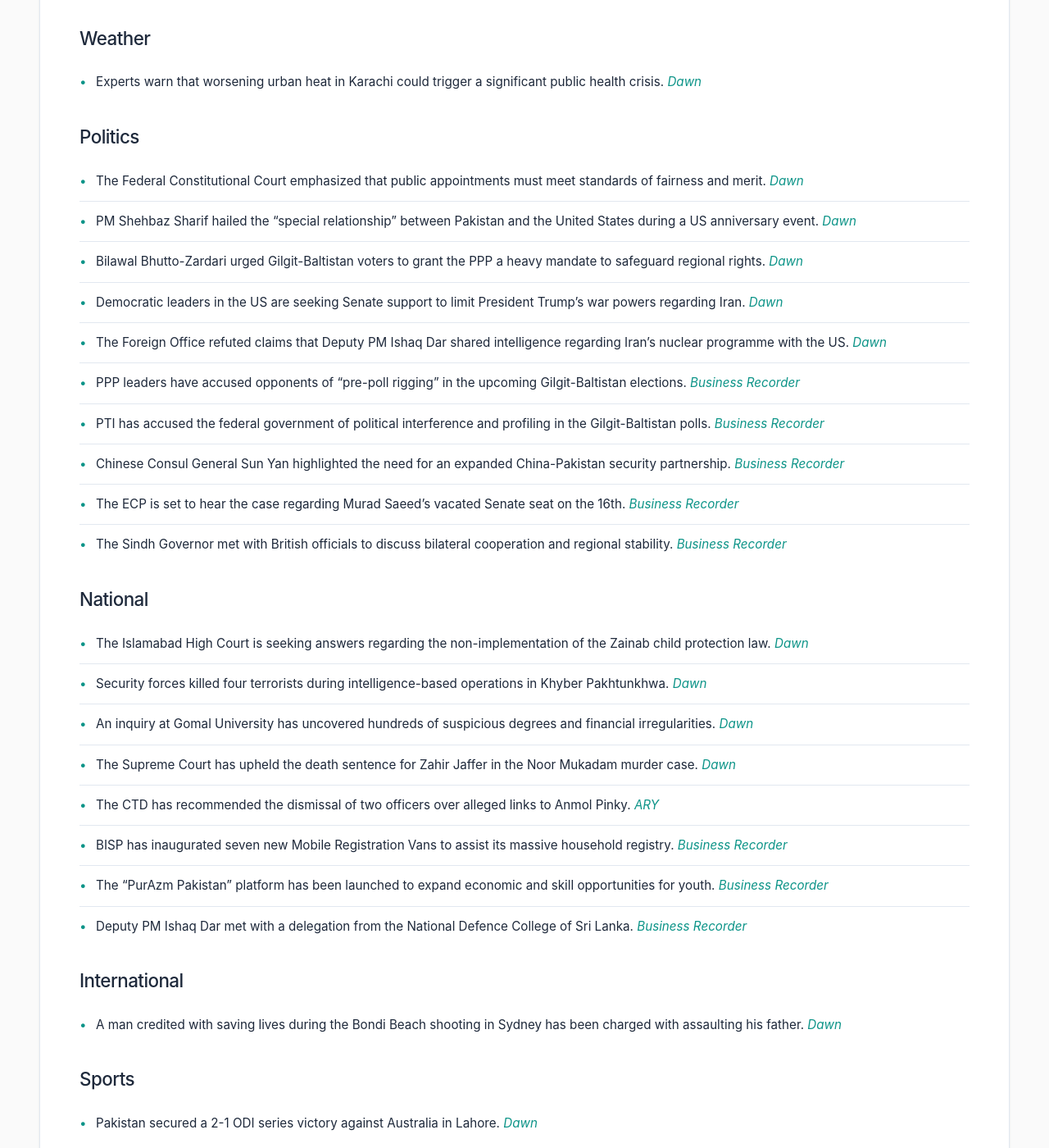
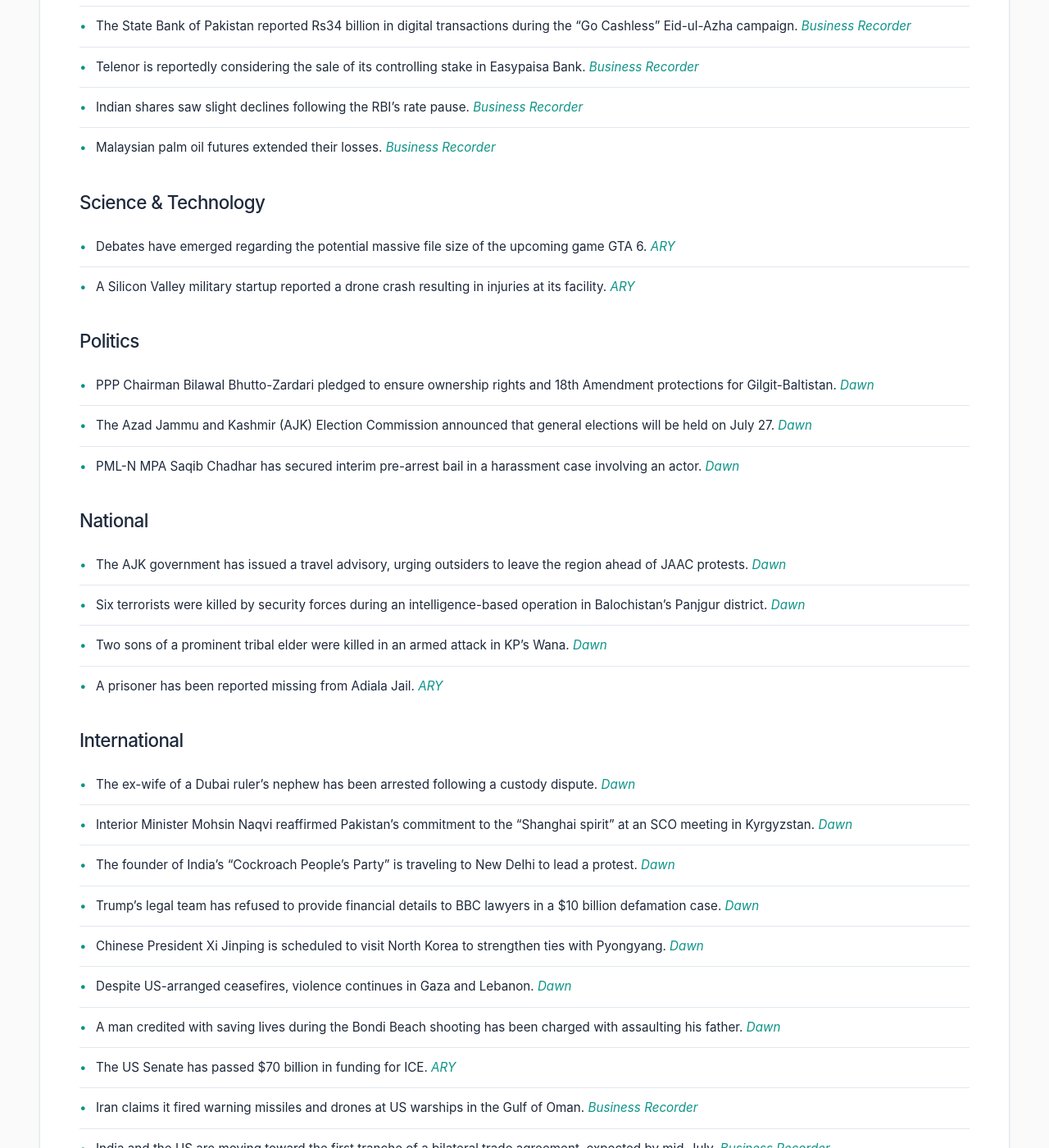
Before and after one commit to zsubzwary/news, a Jekyll site: the page built from en/index.md, in a window 1280 px wide and 1400 px high, scrolled down 1211 px. Shown: the whole window at 82% size. Built offline with Jekyll 4.4.1, drawn with Linux system fonts in a browser that asks for light colours; some web fonts are replaced; comment, search, counter and statistics services are not loaded; some of the changed text lies outside the part shown.

Commit message:
DateTime; 2026-06-05T16:04:38.610Z

```diff
--- a/en/index.md
+++ b/en/index.md
@@ -4,62 +4,71 @@ title: Pakistan News Briefing
 lang: en
 ---
 
-Published at: 05-Jun-2026 09:05PKT
+Published at: 05-Jun-2026 21:04PKT
 
-Time to read: 5 mins
+Time to read: 6 mins
 
 ### Economy
-- Government plans to introduce a centralised digital tax model to reduce direct contact between officials and taxpayers. *[Dawn](https://www.dawn.com/news/2005299/govt-eyes-centralised-tax-model-to-curb-official-taxpayer-contact)*
-- A widening trade deficit threatens to offset the recent growth in Pakistan's foreign exchange reserves. *[Dawn](https://www.dawn.com/news/2005286/soaring-trade-gap-emerges-as-black-hole-for-dollars)*
-- Nepra has announced electricity rate reductions for June, July, and August. *[Dawn](https://www.dawn.com/news/2005292/nepra-reduces-electricity-charges-for-three-months)*
-- Prime Minister Shehbaz Sharif has prioritized export-led growth and directed the NTC to facilitate investors. *[Dawn](https://www.dawn.com/news/2005209/pm-shehbaz-calls-export-led-growth-top-priority-urges-ntc-to-facilitate-investors)*
-- Indian shares are expected to open higher ahead of a key Reserve Bank of India policy decision. *[Business Recorder](https://www.brecorder.com/news/40424114/indian-shares-set-for-firmer-open-ahead-of-high-stakes-rbi-stance)*
-- Asian share markets declined as investors took profits on tech stocks amid stalling US-Iran peace talks. *[Business Recorder](https://www.brecorder.com/news/40424113/stocks-drop-as-ai-rally-pauses-us-iran-peace-talks-stall)*
-- The Japanese yen hit the 160-per-dollar level for the third consecutive session. *[Business Recorder](https://www.brecorder.com/news/40424112/yen-hits-key-160-level-for-third-session-dollar-buoyed-by-gulf-woes)*
-- Gold prices are set for a weekly loss due to Middle East tensions and inflation fears. *[Business Recorder](https://www.brecorder.com/news/40424111/gold-slips-set-for-weekly-loss-on-mideast-tensions-rate-hike-fears)*
-- Oil prices remain stable due to ongoing uncertainty surrounding a US-Iran peace deal. *[Business Recorder](https://www.brecorder.com/news/40424110/oil-little-changed-on-uncertainty-over-us-iran-peace-deal)*
-- The fifth and sixth tranches of the fuel subsidy scheme are scheduled for disbursement this month. *[Business Recorder](https://www.brecorder.com/news/40424071/5th-6th-tranches-of-fuel-subsidy-scheme-to-be-disbursed-this-month)*
-- PCDA has urged the FBR to reduce GST rates and ease compliance to prevent businesses from moving to the informal economy. *[Business Recorder](https://www.brecorder.com/news/40424077/gst-gradual-transition-to-single-digit-taxation-envisaged)*
-- Meezan Bank has surpassed PKR 1 billion in disbursements under the Apna Ghar housing finance programme. *[Business Recorder](https://www.brecorder.com/news/40424079/apna-ghar-programme-meezan-bank-surpasses-rs1bn-disbursements)*
-- FPCCI has called for the inclusion of women in national economic decision-making processes. *[Business Recorder](https://www.brecorder.com/news/40424075/fpcci-calls-for-womens-economic-inclusion-in-decisions)*
+- The government has launched the ‘Fixed Tax Asaan Scheme’ to bring small traders with annual turnovers up to Rs200 million into the tax net. *[Dawn](https://www.dawn.com/news/2005415/govt-launches-scheme-to-bring-small-shop-owners-into-tax-net)*
+- A new centralised digital tax operating model is planned to reduce direct contact between tax officials and taxpayers to curb collusion. *[Dawn](https://www.dawn.com/news/2005299/govt-eyes-centralised-tax-model-to-curb-official-taxpayer-contact)*
+- A widening trade deficit poses a threat to Pakistan's foreign exchange reserves. *[Dawn](https://www.dawn.com/news/2005286/soaring-trade-gap-emerges-as-black-hole-for-dollars)*
+- Nepra has announced a reduction in electricity charges for three months, including a significant per-unit reduction for July and August. *[Dawn](https://www.dawn.com/news/2005292/nepra-reduces-electricity-charges-for-three-months)*
+- A fixed tax scheme has been introduced for small traders ahead of the 2026-27 budget. *[ARY](https://arynews.tv/fixed-tax-scheme-introduced-for-small-traders-before-budget-2026-27)*
+- Current exchange rates for the Saudi Riyal and Omani Riyal against the Pakistani Rupee show varying trends. *[ARY](https://arynews.tv/saudi-riyal-to-pakistani-rupee-rate-today-june-5-2026) / [ARY](https://arynews.tv/omani-riyal-to-pakistani-rupee-rate-today-june-5-2026)*
+- Indian benchmark bonds rallied following the RBI's decision to pause interest rates. *[Business Recorder](https://www.brecorder.com/news/40424169/indian-bonds-rally-after-rbi-rate-pause-fx-boosting-measures)*
+- Sri Lankan shares continued their losing streak, marking a weekly decline. *[Business Recorder](https://www.brecorder.com/news/40424168/sri-lankan-shares-extend-losing-streak-to-five-sessions-logs-weekly-loss)*
+- India's ICICI Prudential AMC has temporarily restricted subscriptions for its gold ETF. *[Business Recorder](https://www.brecorder.com/news/40424159/indias-icici-prudential-amc-restricts-subscription-in-gold-etf)*
+- To support the Indian rupee, the government has scrapped capital gains tax on foreign investors in government debt. *[Business Recorder](https://www.brecorder.com/news/40424158/india-scraps-capital-gains-tax-on-foreign-investors-in-government-debt-to-support-indian-rupee)*
+- UAE stock markets recorded gains despite the stalling of US-Iran peace talks. *[Business Recorder](https://www.brecorder.com/news/40424164/uae-markets-gain-despite-stalled-us-iran-peace-talks)*
+- The Pakistan Textile Council warned that the country risks missing global supply chain shifts without pro-export budget measures. *[Business Recorder](https://www.brecorder.com/news/40424163/pakistan-risks-missing-global-supply-chain-shift-without-pro-export-budget-measures-ptc)*
+- The Indian rupee achieved its biggest daily gain in two months following RBI currency defense measures. *[Business Recorder](https://www.brecorder.com/news/40424152/indian-rupee-posts-biggest-daily-gain-in-2-months-as-rbi-ramps-up-currency-defence)*
+- Copper prices declined due to diminishing hopes for a peace deal between the US and Iran. *[Business Recorder](https://www.brecorder.com/news/40424154/fading-hopes-of-a-us-iran-peace-deal-push-copper-lower)*
+- Analysts suggest India's rupee protection measures could attract approximately $40 billion. *[Business Recorder](https://www.brecorder.com/news/40424151/indias-measures-to-protect-indian-rupee-seen-drawing-about-40-billion-analysts-say)*
+- The State Bank of Pakistan reported Rs34 billion in digital transactions during the "Go Cashless" Eid-ul-Azha campaign. *[Business Recorder](https://www.brecorder.com/news/40424157/eid-ul-azha-2026-sbp-says-go-cashless-campaign-saw-rs34bn-in-digital-transactions)*
+- Telenor is reportedly considering the sale of its controlling stake in Easypaisa Bank. *[Business Recorder](https://www.brecorder.com/news/40424155/telenor-considering-sale-of-pakistans-easypaisa-report)*
+- Indian shares saw slight declines following the RBI's rate pause. *[Business Recorder](https://www.brecorder.com/news/40424149/indian-shares-inch-lower-after-rbi-pause;log-weekly-losses-on-crude-surge-outflows)*
+- Malaysian palm oil futures extended their losses. *[Business Recorder](https://www.brecorder.com/news/40424153/palm-extends-losses-but-still-posts-third-weekly-gain)*
 
 ### Science & Technology
-- US company Vast has announced a mission to launch Haven-1, potentially the first commercial space station, by 2027. *[Dawn](https://www.dawn.com/news/2005177/vast-astronaut-mission-kicks-off-commercial-race-to-replace-iss)*
-
-### Weather
-- Experts warn that worsening urban heat in Karachi could trigger a significant public health crisis. *[Dawn](https://www.dawn.com/news/2005340/worsening-urban-heat-could-trigger-public-health-meltdown-expert-warns)*
+- Debates have emerged regarding the potential massive file size of the upcoming game GTA 6. *[ARY](https://arynews.tv/gta-6-file-size)*
+- A Silicon Valley military startup reported a drone crash resulting in injuries at its facility. *[ARY](https://arynews.tv/drone-crashes-and-severed-fingers-at-a-13-billion-silicon-valley-military-startup)*
 
 ### Politics
-- The Federal Constitutional Court emphasized that public appointments must meet standards of fairness and merit. *[Dawn](https://www.dawn.com/news/2005290/key-public-appointments-must-meet-standards-of-fairness-fcc-rules)*
-- PM Shehbaz Sharif hailed the "special relationship" between Pakistan and the United States during a US anniversary event. *[Dawn](https://www.dawn.com/news/2005211/pm-shehbaz-hails-islamabads-true-and-special-relationship-with-washington-at-event-marking-us-250th-anniversary)*
-- Bilawal Bhutto-Zardari urged Gilgit-Baltistan voters to grant the PPP a heavy mandate to safeguard regional rights. *[Dawn](https://www.dawn.com/news/2005196/at-ghizer-rally-bilawal-urges-voters-to-give-ppp-heavy-mandate-to-safeguard-regions-rights)*
-- Democratic leaders in the US are seeking Senate support to limit President Trump's war powers regarding Iran. *[Dawn](https://www.dawn.com/news/2005214/democrats-seek-senate-republican-support-to-limit-trumps-war-powers)*
-- The Foreign Office refuted claims that Deputy PM Ishaq Dar shared intelligence regarding Iran's nuclear programme with the US. *[Dawn](https://www.dawn.com/news/2005140/fo-rejects-reports-of-dar-sharing-intelligence-on-irans-nuclear-programme-during-meeting-with-rubio)*
-- PPP leaders have accused opponents of "pre-poll rigging" in the upcoming Gilgit-Baltistan elections. *[Business Recorder](https://www.brecorder.com/news/40424068/gb-elections-ppp-leaders-allege-pre-poll-rigging)*
-- PTI has accused the federal government of political interference and profiling in the Gilgit-Baltistan polls. *[Business Recorder](https://www.brecorder.com/news/40424082/pti-accuses-govt-of-manipulating-gb-polls)*
-- Chinese Consul General Sun Yan highlighted the need for an expanded China-Pakistan security partnership. *[Business Recorder](https://www.brecorder.com/news/40424072/china-pakistan-security-partnership-sought)*
-- The ECP is set to hear the case regarding Murad Saeed's vacated Senate seat on the 16th. *[Business Recorder](https://www.brecorder.com/news/40424066/ecp-to-hear-murad-saeeds-senate-seat-case-on-16th)*
-- The Sindh Governor met with British officials to discuss bilateral cooperation and regional stability. *[Business Recorder](https://www.brecorder.com/news/40424076/governor-uk-hc-discuss-cooperation-regional-stability)*
+- PPP Chairman Bilawal Bhutto-Zardari pledged to ensure ownership rights and 18th Amendment protections for Gilgit-Baltistan. *[Dawn](https://www.dawn.com/news/2005434/bilawal-vows-to-ensure-ownership-rights-18th-amendment-protections-for-gilgit-baltistan)*
+- The Azad Jammu and Kashmir (AJK) Election Commission announced that general elections will be held on July 27. *[Dawn](https://www.dawn.com/news/2005383/election-schedule-for-ajk-announced-polls-to-be-held-on-july-27)*
+- PML-N MPA Saqib Chadhar has secured interim pre-arrest bail in a harassment case involving an actor. *[Dawn](https://www.dawn.com/news/2005395/pml-n-mpa-saqib-chadhar-secures-interim-bail-after-being-booked-for-allegedly-harassing-actor-momina-iqbal)*
 
 ### National
-- The Islamabad High Court is seeking answers regarding the non-implementation of the Zainab child protection law. *[Dawn](https://www.dawn.com/news/2005300/ihc-seeks-answers-on-action-under-zainab-child-protection-law)*
-- Security forces killed four terrorists during intelligence-based operations in Khyber Pakhtunkhwa. *[Dawn](https://www.dawn.com/news/2005207/security-forces-kill-4-terrorists-in-separate-kp-operations-ispr)*
-- An inquiry at Gomal University has uncovered hundreds of suspicious degrees and financial irregularities. *[Dawn](https://www.dawn.com/news/2005202/inquiry-uncovers-over-500-suspicious-degrees-financial-irregularities-at-kps-gomal-university)*
-- The Supreme Court has upheld the death sentence for Zahir Jaffer in the Noor Mukadam murder case. *[Dawn](https://www.dawn.com/news/2005168/noor-mukadam-case-sc-dismisses-zahir-jaffers-review-plea-upholds-death-sentence)*
-- The CTD has recommended the dismissal of two officers over alleged links to Anmol Pinky. *[ARY](https://arynews.tv/anmol-pinky-ctd-recommends-dismissal-of-two-officers-over-links)*
-- BISP has inaugurated seven new Mobile Registration Vans to assist its massive household registry. *[Business Recorder](https://www.brecorder.com/news/40424067/bisp-chairperson-german-envoy-inaugurate-seven-new-mrvs)*
-- The "PurAzm Pakistan" platform has been launched to expand economic and skill opportunities for youth. *[Business Recorder](https://www.brecorder.com/news/40424065/purazm-pakistan-launched-to-expand-economic-opportunities-for-youth)*
-- Deputy PM Ishaq Dar met with a delegation from the National Defence College of Sri Lanka. *[Business Recorder](https://www.brecorder.com/news/40424073/dar-meets-team-of-defence-college-sri-lanka)*
+- The AJK government has issued a travel advisory, urging outsiders to leave the region ahead of JAAC protests. *[Dawn](https://www.dawn.com/news/2005432/ajk-govt-issues-travel-advisory-ahead-of-jaac-protest-asks-visitors-to-leave)*
+- Six terrorists were killed by security forces during an intelligence-based operation in Balochistan's Panjgur district. *[Dawn](https://www.dawn.com/news/2005390/6-terrorists-killed-in-intelligence-based-operation-in-balochistans-panjgur-ispr)*
+- Two sons of a prominent tribal elder were killed in an armed attack in KP's Wana. *[Dawn](https://www.dawn.com/news/2005403/2-sons-of-tribal-elder-killed-as-armed-men-open-fire-in-kps-wana)*
+- A prisoner has been reported missing from Adiala Jail. *[ARY](https://arynews.tv/adiala-jail-prisoner-goes-missing)*
 
 ### International
-- A man credited with saving lives during the Bondi Beach shooting in Sydney has been charged with assaulting his father. *[Dawn](https://www.dawn.com/news/2005323/bondi-beach-hero-charged-with-assaulting-father)*
+- The ex-wife of a Dubai ruler's nephew has been arrested following a custody dispute. *[Dawn](https://www.dawn.com/news/2005445/ex-wife-of-dubai-rulers-nephew-arrested-in-custody-dispute)*
+- Interior Minister Mohsin Naqvi reaffirmed Pakistan's commitment to the "Shanghai spirit" at an SCO meeting in Kyrgyzstan. *[Dawn](https://www.dawn.com/news/2005410/pakistan-remains-committed-to-shanghai-spirit-naqvi-tells-sco-moot)*
+- The founder of India's "Cockroach People's Party" is traveling to New Delhi to lead a protest. *[Dawn](https://www.dawn.com/news/2005402/indias-cockroach-party-chief-flies-to-new-delhi-for-protest)*
+- Trump's legal team has refused to provide financial details to BBC lawyers in a $10 billion defamation case. *[Dawn](https://www.dawn.com/news/2005378/trump-lawyers-deny-bbc-access-to-financial-details-in-10-billion-lawsuit-ft-says)*
+- Chinese President Xi Jinping is scheduled to visit North Korea to strengthen ties with Pyongyang. *[Dawn](https://www.dawn.com/news/2005375/chinas-xi-to-visit-north-korea-as-beijing-seeks-deeper-pyongyang-ties)*
+- Despite US-arranged ceasefires, violence continues in Gaza and Lebanon. *[Dawn](https://www.dawn.com/news/2005429/how-trumps-ceasefires-are-failing-to-stop-middle-east-violence)*
+- A man credited with saving lives during the Bondi Beach shooting has been charged with assaulting his father. *[Dawn](https://www.dawn.com/news/2005323/bondi-beach-hero-charged-with-assaulting-father)*
+- The US Senate has passed $70 billion in funding for ICE. *[ARY](https://arynews.tv/us-senate-passes-70-billion-ice-funding-fails-to-ban-trumps-anti-weaponization-fund)*
+- Iran claims it fired warning missiles and drones at US warships in the Gulf of Oman. *[Business Recorder](https://www.brecorder.com/news/40424167/iran-says-it-fired-warning-missiles-and-drones-at-us-warships-in-gulf-of-oman)*
+- India and the US are moving toward the first tranche of a bilateral trade agreement, expected by mid-July. *[Business Recorder](https://www.brecorder.com/news/40424165/first-tranche-of-us-india-trade-deal-likely-by-mid-july-says-india-trade-minister)*
+- Indian companies have expressed interest in expanding their presence in Venezuela. *[Business Recorder](https://www.brecorder.com/news/40424156/indian-companies-willing-to-deepen-presence-in-venezuela-indias-oil-minister-says)*
+- Iran has reaffirmed its support for Hezbollah, complicating potential peace deals. *[Business Recorder](https://www.brecorder.com/news/40424162/iran-declares-support-for-hezbollah-with-wider-peace-deal-in-doubt)*
+- US forces successfully boarded a sanctioned vessel in the Indian Ocean. *[Business Recorder](https://www.brecorder.com/news/40424160/us-forces-board-sanctioned-vessel-in-indian-ocean-pentagon-says)*
 
 ### Sports
-- Pakistan secured a 2-1 ODI series victory against Australia in Lahore. *[Dawn](https://www.dawn.com/news/2005169/pakistan-upstage-australia-for-2-1-odi-series-win)*
+- Pakistan has declined an invitation to participate in the Asian Senior Fencing Championships in India. *[Dawn](https://www.dawn.com/news/2005348/pakistan-turn-down-invitation-to-participate-in-asian-fencing-event-in-india)*
+- Zverev has advanced to the second French Open final. *[ARY](https://arynews.tv/zverev-eases-past-mensik-to-reach-second-french-open-final)*
+- New Zealand has found hope in the first Test against England following an English collapse. *[ARY](https://arynews.tv/england-collapse-gives-new-zealand-hope-in-first-test)*
+- FIFA has increased payments to clubs that send players to the World Cup. *[ARY](https://arynews.tv/fifa-ups-payments-to-clubs-who-send-players-to-world-cup)*
+- Tottenham Hotspur has signed Andy Robertson on a free transfer. *[Business Recorder](https://www.brecorder.com/news/40424166/spurs-sign-robertson-on-free-transfer-after-liverpool-exit)*
+- Nepal, Malaysia, Hong Kong, and Oman have qualified for the men's cricket competition at the Asian Games. *[Business Recorder](https://www.brecorder.com/news/40424150/nepal-malaysia-hong-kong-and-oman-qualify-for-asian-games)*
 
 ### Health
-- A recent polio vaccination campaign reached over 18.6 million children despite some parental refusals. *[Dawn](https://www.dawn.com/news/2005264/despite-holdouts-polio-drive-still-reaches-millions)*
-- Experts highlight the high prevalence of diabetes and heart disease in Pakistan, calling for better public awareness. *[Dawn](https://www.dawn.com/news/2005329/incomplete-systems-markets)*
+- Experts warn that intensifying urban heat in Karachi could lead to a public health crisis. *[Dawn](https://www.dawn.com/news/2005340/worsening-urban-heat-could-trigger-public-health-meltdown-expert-warns)*
 
 ### Other
-- The Chief of the Naval Staff has called for urgent, coordinated international action to address climate change. *[Business Recorder](https://www.brecorder.com/news/40424080/naval-chief-for-collective-action-against-climate-change)*
+- A Nepali Sherpa, previously presumed dead, was found alive on Mount Everest after six days. *[Dawn](https://www.dawn.com/news/2005411/everest-sherpa-who-was-presumed-dead-found-alive-after-6-days-family-demands-probe-into-rescue-delays)*
```
